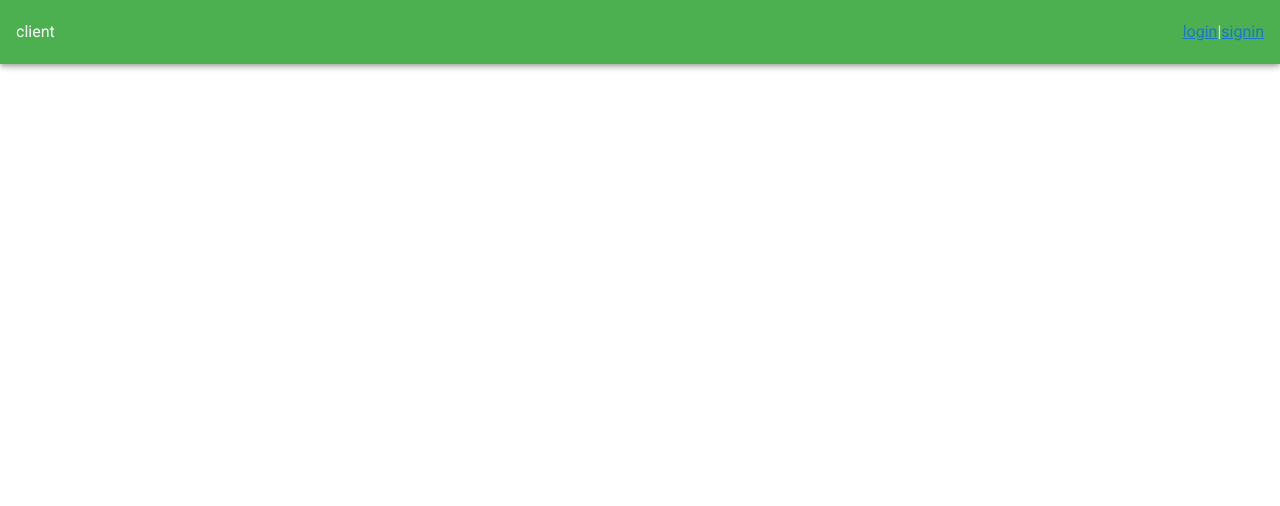
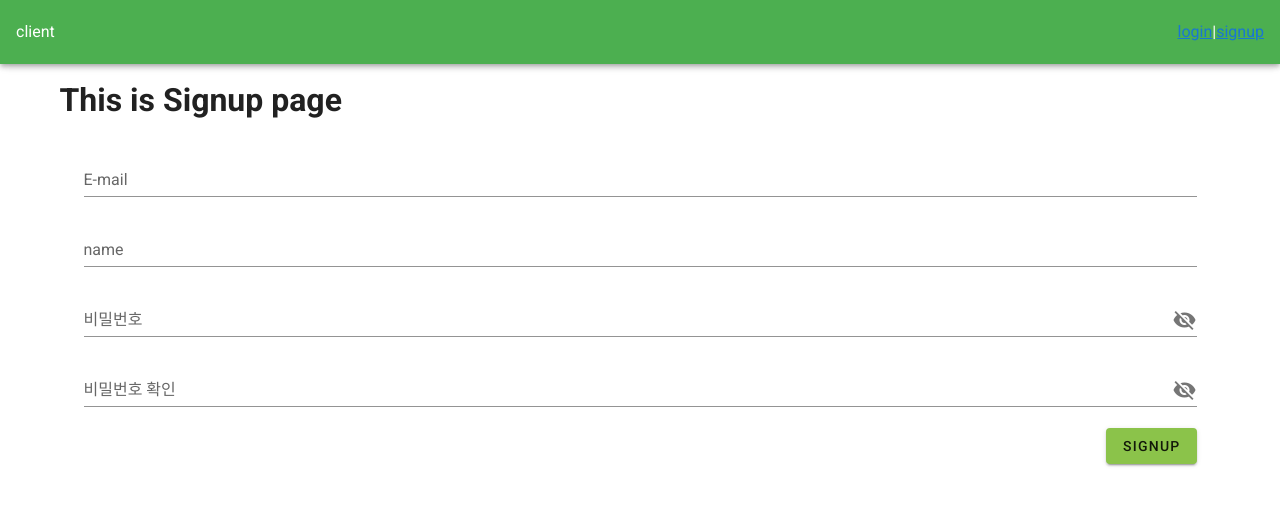
Before and after one commit to woosteelz/movieapp-tp, a Vue app: page /accounts/signup in a window 1280 px wide. Shown: the top 506 px of the page. Built offline with nearby package versions, Linux system fonts and the light colour scheme.

Commit message:
Complete Login&Signup function

```diff
--- a/package.json
+++ b/package.json
@@ -8,6 +8,7 @@
     "lint": "vue-cli-service lint"
   },
   "dependencies": {
+    "axios": "^0.24.0",
     "core-js": "^3.6.5",
     "vue": "^2.6.11",
     "vue-router": "^3.2.0",
--- a/src/App.vue
+++ b/src/App.vue
@@ -4,8 +4,8 @@
       <div class="d-flex align-center">client</div>
 
       <v-spacer></v-spacer>
-      <router-link to="/accounts/login">login</router-link> |
-      <router-link to="/accounts/signin">signin</router-link>
+      <router-link to="/accounts/login/">login</router-link> |
+      <router-link to="/accounts/signup/">signup</router-link>
     </v-app-bar>
     <v-main>
       <router-view />
--- a/src/main.js
+++ b/src/main.js
@@ -3,6 +3,7 @@ import App from './App.vue'
 import store from './store'
 import router from './router'
 import vuetify from './plugins/vuetify'
+
 
 Vue.config.productionTip = false
 
--- a/src/router/index.js
+++ b/src/router/index.js
@@ -2,7 +2,7 @@ import Vue from 'vue'
 import VueRouter from 'vue-router'
 import Home from '../views/Home.vue'
 import Login from '@/views/accounts/Login.vue'
-import Signin from '@/views/accounts/Signin.vue'
+import Signup from '@/views/accounts/Signup.vue'
 
 Vue.use(VueRouter)
 
@@ -18,9 +18,9 @@ const routes = [
     component: Login
   },
   {
-    path: '/accounts/signin',
-    name: 'Signin',
-    component: Signin
+    path: '/accounts/signup',
+    name: 'Signup',
+    component: Signup
   },
 ]
 
--- a/src/views/accounts/Login.vue
+++ b/src/views/accounts/Login.vue
@@ -24,7 +24,7 @@
             @click:append="showPassword = !showPassword"
           ></v-text-field>
           <div class="d-flex justify-end">
-            <v-btn color="light-green">login</v-btn>
+            <v-btn @click.prevent="login" color="light-green">login</v-btn>
           </div>
         </v-col>
       </v-container>
@@ -33,6 +33,8 @@
 </template>
 
 <script>
+import axios from 'axios'
+
 export default {
   name: "Login",
   data() {
@@ -51,5 +53,26 @@ export default {
       },
     };
   },
+  methods: {
+    login: function () {
+      axios({
+        method: 'post',
+        url: 'http://127.0.0.1:8000/accounts/api-token-auth/',
+        data: {
+          email: this.email,
+          password: this.password,
+        }
+      })
+        .then(res => {
+          console.log(res)
+          localStorage.setItem('jwt', res.data.token)
+          this.$emit('login')
+          this.$router.push({ name: 'Home' })
+        })
+        .catch(err => {
+          console.log(err)
+        })
+    }
+  }
 };
 </script>
--- a/src/views/accounts/Signin.vue
+++ b/src/views/accounts/Signup.vue
@@ -1,6 +1,6 @@
 <template>
   <v-container>
-    <h1>This is Signin page</h1>
+    <h1>This is Signup page</h1>
     <v-form>
       <v-container fluid>
         <v-col>
@@ -13,7 +13,7 @@
 
           <!-- name -->
           <v-text-field
-            v-model="username"
+            v-model="nickname"
             :rules="[rules.nameRequired]"
             label="name"
           ></v-text-field>
@@ -44,7 +44,7 @@
             @click:append="showConfirm = !showConfirm"
           ></v-text-field>
           <div class="d-flex justify-end">
-            <v-btn color="light-green">Signin</v-btn>
+            <v-btn @click.prevent="signup" color="light-green">Signup</v-btn>
           </div>
         </v-col>
       </v-container>
@@ -53,8 +53,9 @@
 </template>
 
 <script>
+import axios from 'axios'
 export default {
-  name: "Login",
+  name: "Signup",
   data() {
     return {
       email: "",
@@ -82,5 +83,25 @@ export default {
       },
     };
   },
+  methods: {
+    signup: function () {
+      axios({
+        method: 'post',
+        url: 'http://127.0.0.1:8000/accounts/signup/',
+        data: {
+          email : this.email,
+          nickname : this.nickname,
+          password : this.password,
+          passwordConfirm : this.passwordConfirm,
+        },
+      })
+        .then(() => {
+          this.$router.push({ name: 'Login'})
+        })
+        .catch(err => {
+          console.log(err)
+        })
+    }
+  }
 };
 </script>
```
Also changed, not shown: 2 other files (tests, documents, lock files or other folders).
